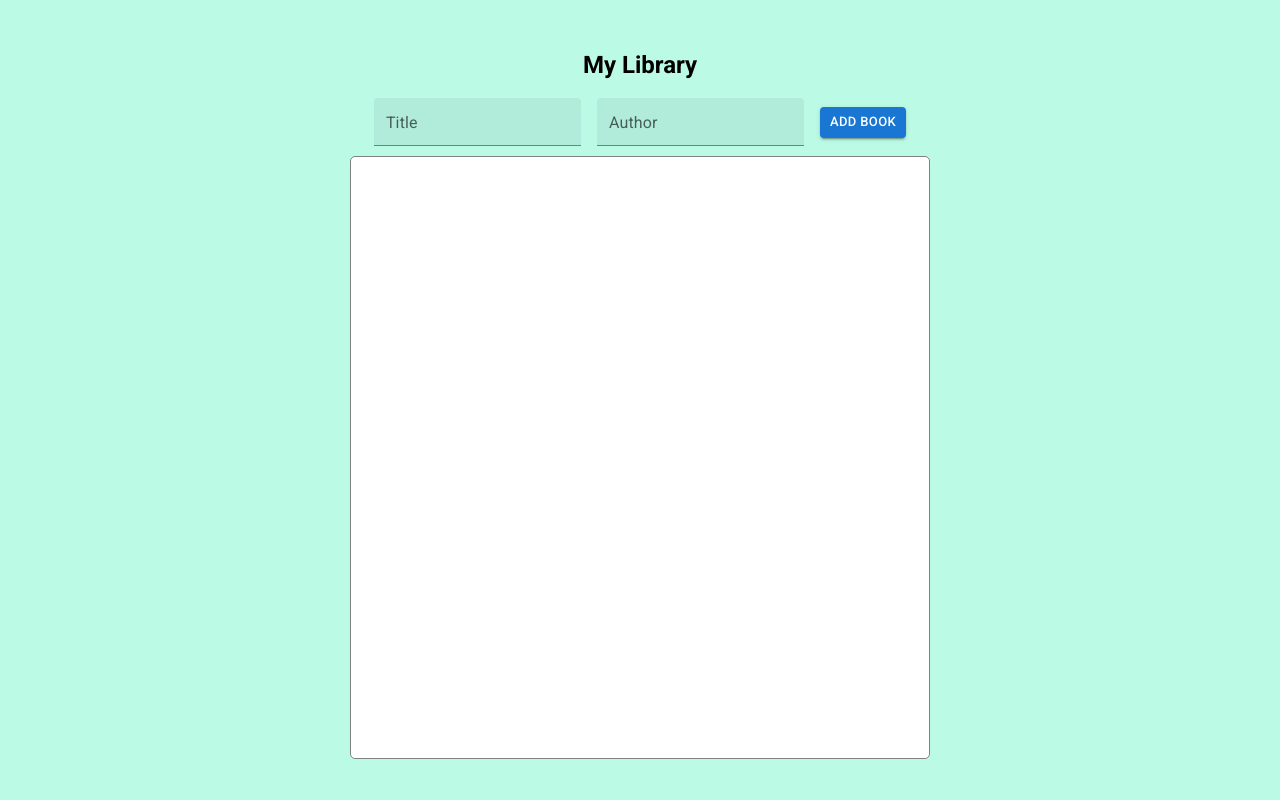
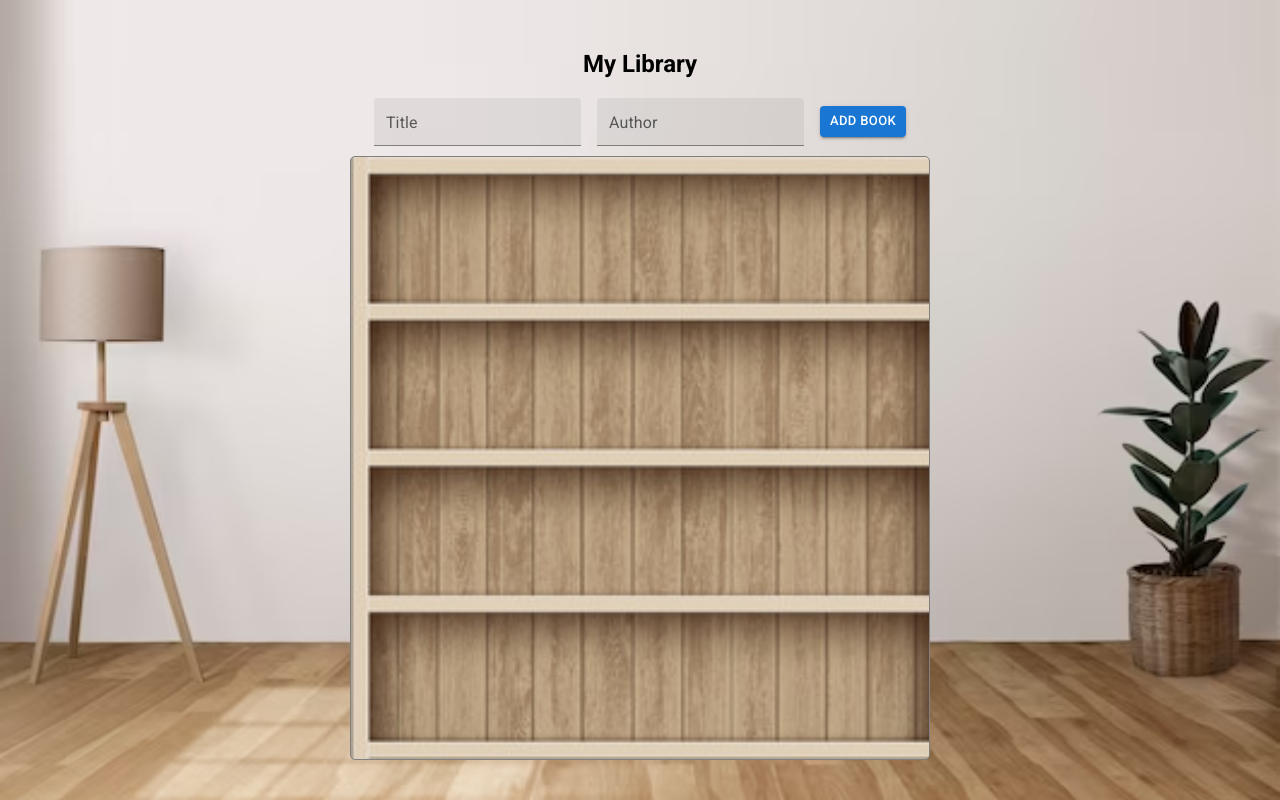
Before and after one commit to ZachMHamilton/Library-Project, a React app: page / in a window 1280 px wide. Built offline with nearby package versions, Linux system fonts and the light colour scheme; no server answers.

Commit message:
background styling

```diff
--- a/client/styles.css
+++ b/client/styles.css
@@ -13,7 +13,8 @@ body {
   flex-direction: row;
   justify-content: center;
   height: 100vh;
-  background-color: rgb(187, 251, 230);
+  background-image: url('./assets/room1.png');
+  background-size: cover;
 }
 
 #booksContainer {
@@ -31,11 +32,13 @@ body {
   flex-wrap: wrap;
   align-content: flex-start;
   border: 1px solid gray;
-  background-color: white;
+  background-image: url(./assets/bookshelf.jpeg);
+  background-size: cover;
   border-radius: 5px;
+  row-gap: 20px;
   margin: 10px;
   height: 600px;
-  padding: 0.5px;
+  padding: 20px;
 }
 
 #book {
@@ -46,11 +49,11 @@ body {
   border-radius: 5px;
   writing-mode: vertical-rl;
   text-align: center;
-  width: 49.4px;
-  height: 197px;
+  width: 50.5px;
+  height: 118px;
   margin: 0.5px;
-  row-gap: 0px;
   cursor: default;
+  background-color: white;
 }
 
 #login {
```
Also changed, not shown: client/assets/bookshelf.jpeg (added), client/assets/room1.png (added).
